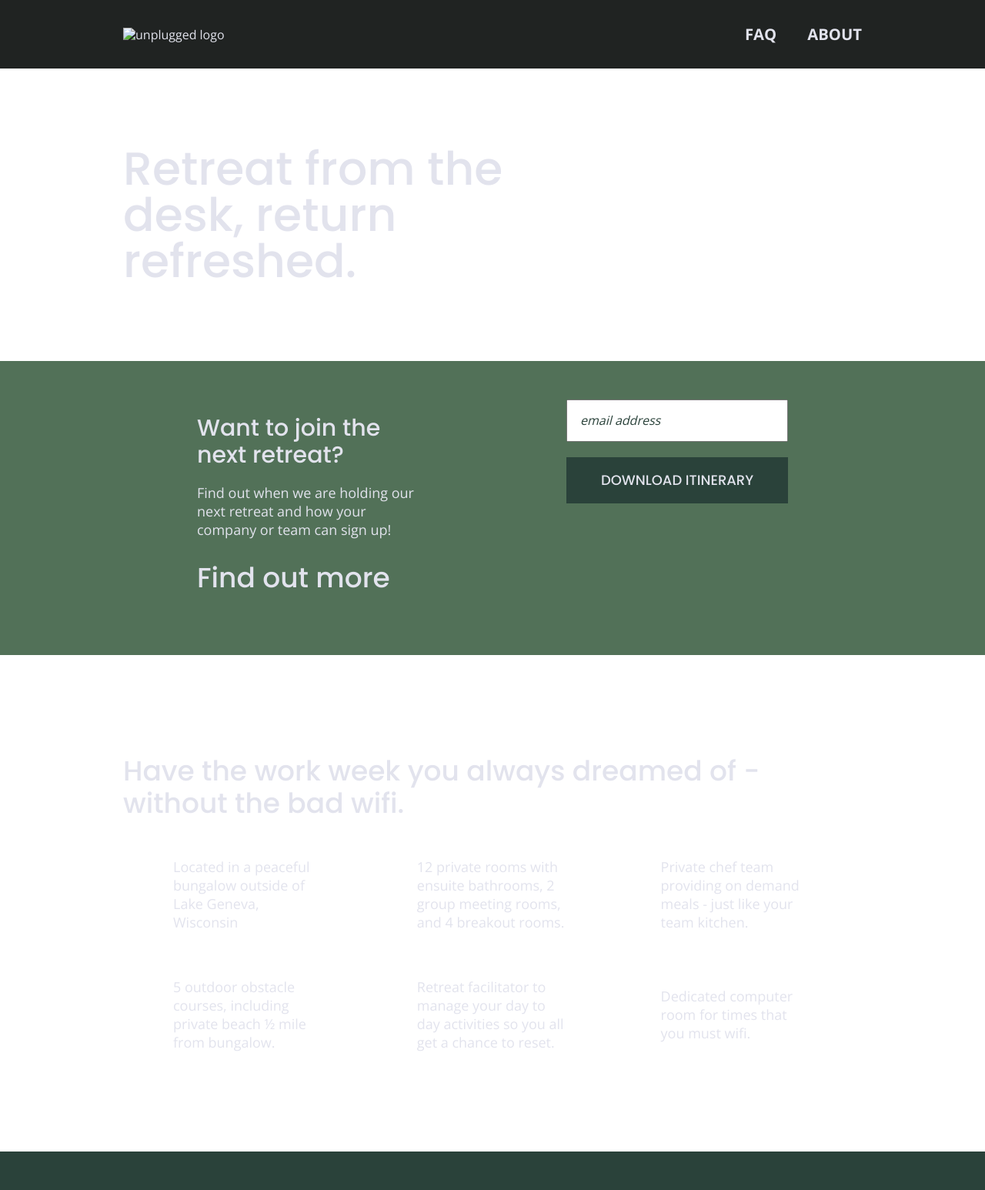
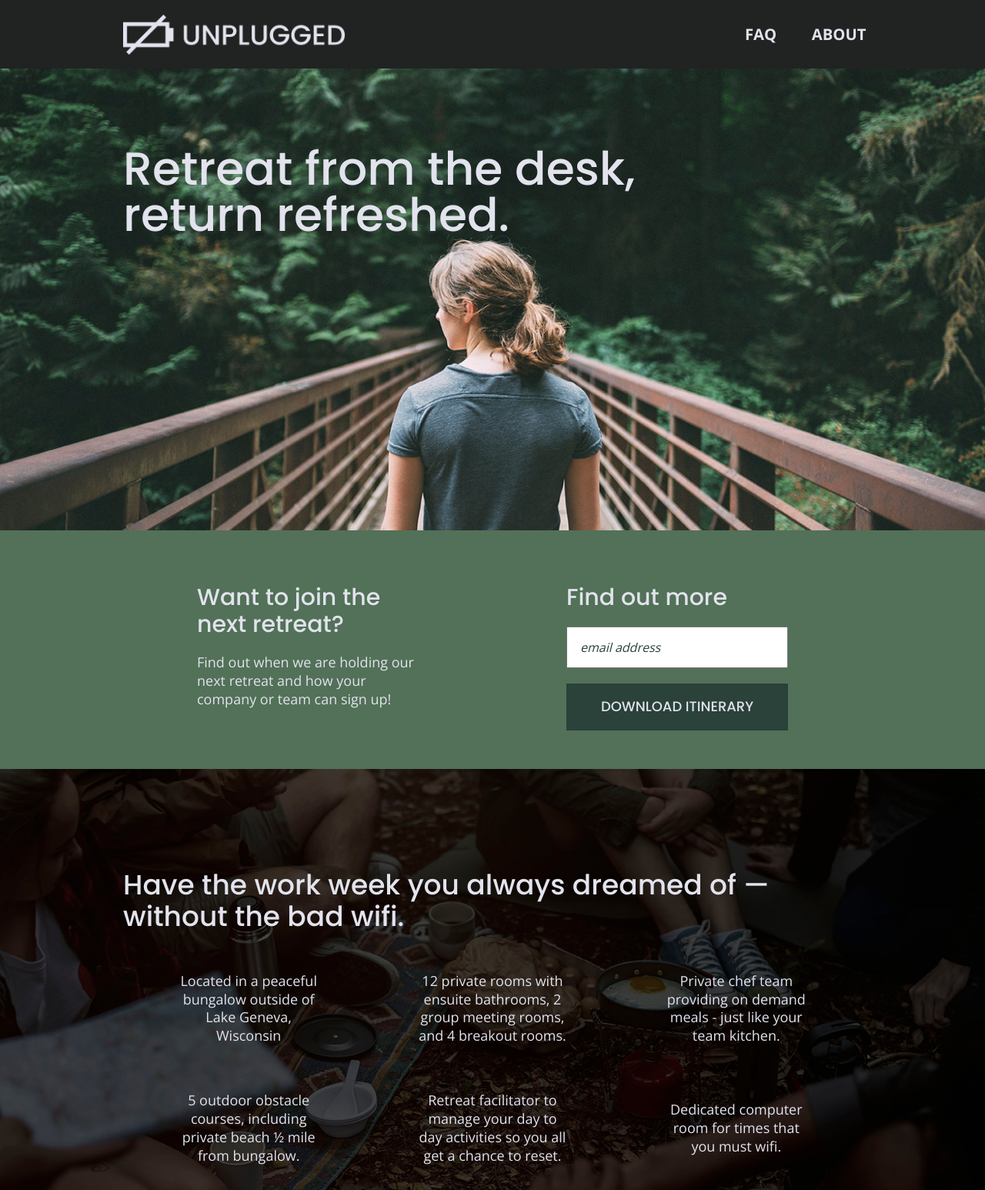
Before and after one commit to marylizvision/unplugged-retreat-206-project, a website built with Parcel: page html5-boilerplate_v8.0.0/index.html in a window 1280 px wide. Shown: the top 1546 px of the page at 77% size. Built offline with nearby package versions, Linux system fonts and the light colour scheme.

Commit message:
Fixed and added more styles

```diff
--- a/html5-boilerplate_v8.0.0/css/main.css
+++ b/html5-boilerplate_v8.0.0/css/main.css
@@ -132,11 +132,11 @@ textarea {
   }
 
   img {
-
+    width: 100%;
   }
 
   figure {
-
+    margin: 0;
   }
 
   address {
@@ -169,6 +169,14 @@ textarea {
       flex-flow: row wrap;
       justify-content: center;
       margin: 0;
+  }
+
+  header figure {
+      align-items: center;
+      display: flex;
+      flex-flow: row wrap;
+      justify-content: center;
+      width: 60%;
   }
 
   .header-divider {
@@ -238,9 +246,15 @@ textarea {
  /* ------------- Mobile Styles - Homepage ------------- */
 
   .hero-area {
+    background-color: #333;
+    background-image: url('../img/jake-melara-30679-unsplash-hero-image.jpg');
+    background-position: center;
+    background-repeat: no-repeat;
+    background-size: cover;
     display: flex;
     flex-flow: row wrap;
     justify-content: center;
+    min-height: 500px;
   }
 
   .hero-area h1 {
@@ -289,6 +303,11 @@ textarea {
 /* Features */
 
   .features {
+    background-color: #333;
+    background-image: url('../img/rawpixel-800820-unsplash1.jpg');
+    background-position: center;
+    background-repeat: no-repeat;
+    background-size: cover;
     display: flex;
     flex-flow: row wrap;
     justify-content: center;
@@ -504,6 +523,7 @@ textarea {
   }
 
   header .content-wrapper {
+    flex-flow: row nowrap;
     justify-content: space-between;
     width: 100%;
   }
@@ -520,11 +540,19 @@ textarea {
     justify-content: space-between;
   }
 
+  header nav ul li {
+    padding-right: 30%;
+  }
+
   .header-divider {
     display: none;
   }
 
   /* Hero Area */
+
+  .hero-area {
+    min-height: 600px;
+  }
 
   .hero-area h1 {
     font-size: 3em;
@@ -562,6 +590,7 @@ textarea {
   }
 
   .features .features-item-description {
+    text-align: center;
     width: 62%;
   }
 
@@ -570,6 +599,10 @@ textarea {
   .reviews article {
     display: flex;
     justify-content: space-between;
+  }
+
+  .reviews article figure {
+    width: 49%;
   }
 
   .reviews h2 {
@@ -631,7 +664,7 @@ textarea {
     width: 45%;
   }
 
-  .content-section .content-wrapper h2 {
+  .contact-section .content-wrapper h2 {
     width: 80%;
   }
 
@@ -653,7 +686,7 @@ textarea {
   }
 
   .faq-content {
-    flex-basis: 40%;
+    flex-basis: 45%;
   }
 
   .faq h2 {
@@ -663,7 +696,7 @@ textarea {
   .faq h4,
   .faq p {
     font-size: 0.875em;
-    line-height: 1.4em;
+    line-height: 1em;
   }
 }
 
@@ -698,9 +731,13 @@ textarea {
 
   /* Hero area */
 
+  .hero-area {
+    min-height: 600px;
+  }
+
   .hero-area h1 {
     font-size: 3.75em;
-    width: 60%;
+    width: 80%;
   }
 
   /* Aside */
@@ -743,7 +780,7 @@ textarea {
      ========================================================================== */
 
   .mission h2,
-  .content-section .content-wrapper h2 {
+  .contact-section .content-wrapper h2 {
     font-size: 3em;
     width: 95%;
   }
@@ -764,7 +801,7 @@ textarea {
   .faq h4,
   .faq p {
     font-size: 1.125em;
-    line-height: 1;
+    /* line-height: 0.825; */
   }
 
 }
--- a/html5-boilerplate_v8.0.0/index.html
+++ b/html5-boilerplate_v8.0.0/index.html
@@ -29,16 +29,18 @@
 
 <header>
     <div class="content-wrapper">
-      <a href="#">
-        <img src="" alt="unplugged logo">
-      </a>
-      <div class="header-divider"></div>
-      <nav>
+      <figure>
+          <a href="#">
+              <img src="img/unpluggedlogo.png" alt="unplugged logo">
+          </a>
+      </figure>
+    <div class="header-divider"></div>
+        <nav>
             <ul>
                 <li><a href="faq/index.html" target="_blank">FAQ</a></li>
                 <li><a href="about/index.html" target="_blank">About</a></li>
             </ul>
-      </nav>
+        </nav>
     </div>
 </header>
 
@@ -55,9 +57,9 @@
             <div class="form-description">
                 <h3>Want to join the next retreat?</h3>
                 <p>Find out when we are holding our next retreat and how your company or team can sign up!</p>
-                <h2>Find out more</h2>
             </div>
             <div class="form">
+                <h3>Find out more</h3>
                 <input type="text" name="name" value="email address">
                 <input type="button" value="Download Itinerary">
             </div>
@@ -66,7 +68,7 @@
 
     <section class="features">
         <div class="content-wrapper">
-            <h2>Have the work week you always dreamed of - without the bad wifi.</h2>
+            <h2>Have the work week you always dreamed of — without the bad wifi.</h2>
             <div class="features-items">
             <article>
                 <p class="fontawesome-icon"></p>
@@ -100,6 +102,9 @@
         <div class="content-wrapper">
             <h2>Be a better team in 5 days, like this one.</h2>
             <article>
+                <figure>
+                    <img src="img/omar-lopez-296944-unsplash.jpg" alt="group photo">
+                </figure>
                 <div>
                     <h3>LaCrue Bottling Co. October 2018</h3>
                     <p>Lorem ipsum dolor sit amet, consectetur adipiscing elit, sed do eiusmod tempor incididunt ut labore et dolore magna aliqua. Ut enim ad minim veniam, quis nostrud exercitation ullamco laboris nisi ut aliquip ex ea commodo consequat. Duis aute irure dolor in reprehenderit in voluptate velit esse cillum dolore eu fugiat nulla pariatur. </p>
```
Also changed, not shown: html5-boilerplate_v8.0.0/about/index.html (+5 -1 lines), html5-boilerplate_v8.0.0/faq/index.html (+5 -1 lines), html5-boilerplate_v8.0.0/img/unpluggedlogo.png (added).
